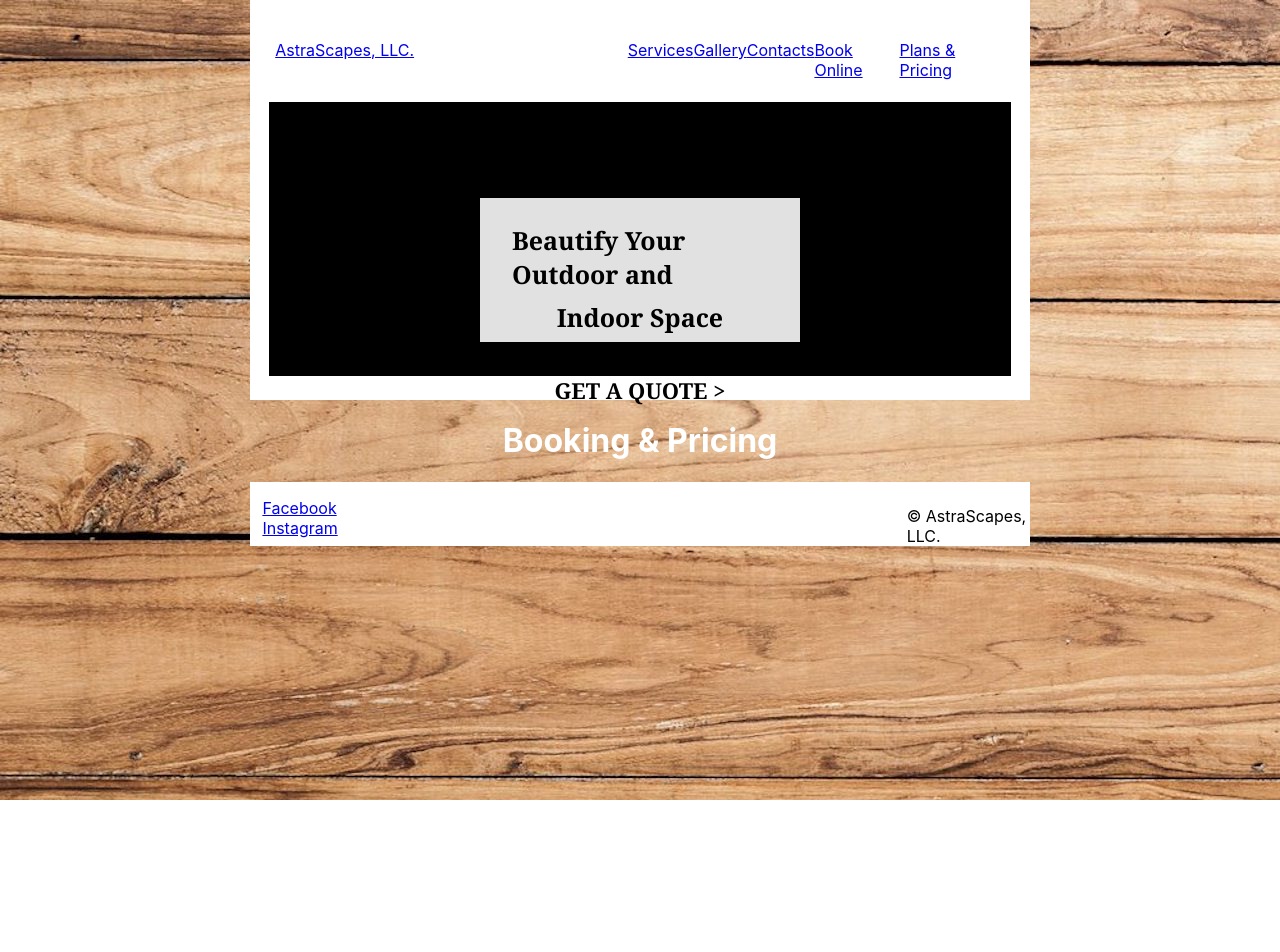
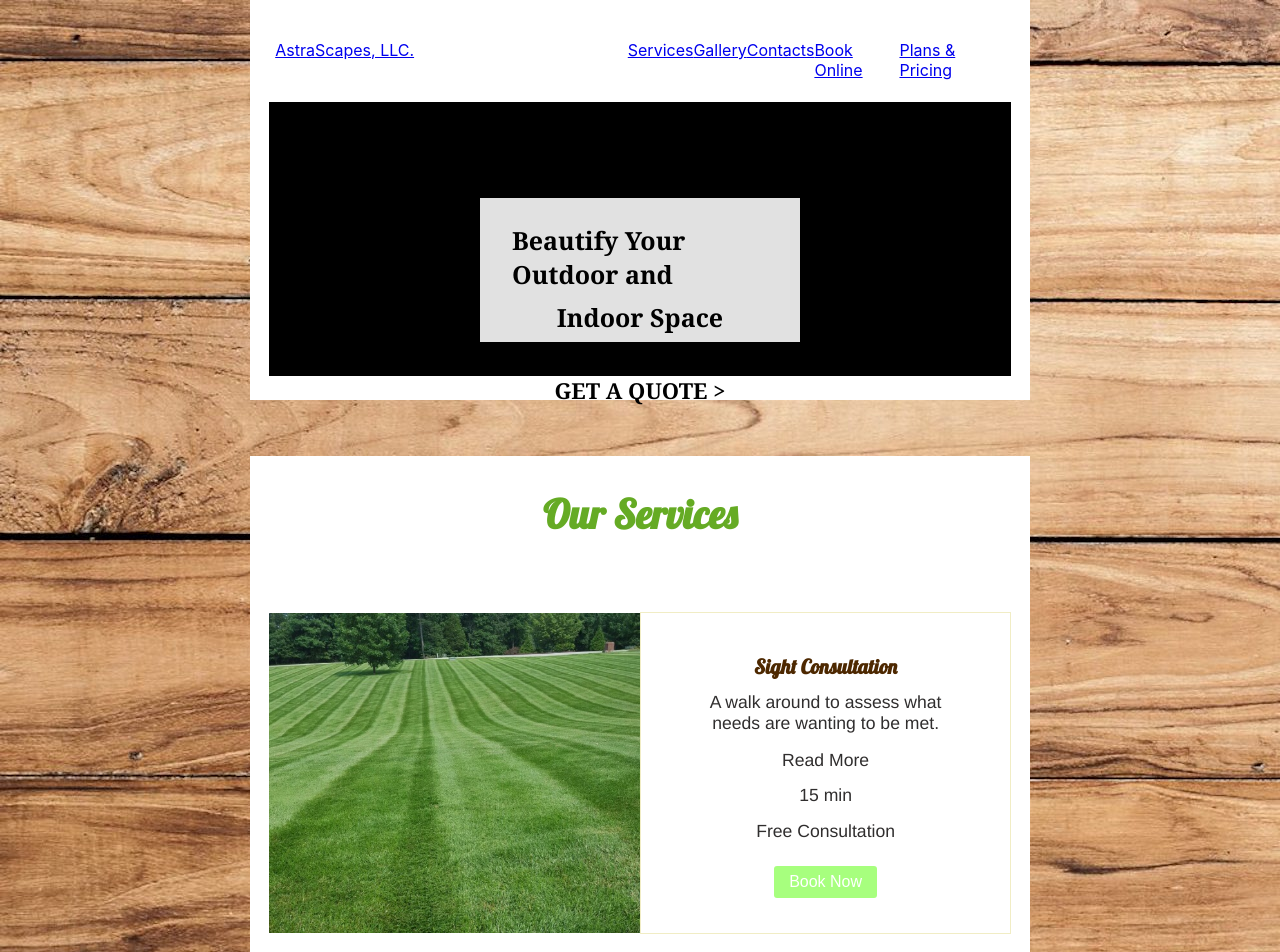
Before and after one commit to Tneebs/astrascapes_website, a React (Create React App) app in the folder frontend/: page /booking in a window 1280 px wide. Shown: the top 952 px of the page. Before the commit the page ends 800 px from the top, so only its background shows below. Built offline with nearby package versions, Linux system fonts and the light colour scheme.

Commit message:
booking component layout

```diff
--- a/frontend/src/components/Booking.js
+++ b/frontend/src/components/Booking.js
@@ -1,8 +1,86 @@
 import React from 'react';
+import Sight from '../images/sight_consultation.jpg';
+import Bronze_LC from '../images/bronze_package_lawn.jpg';
+import Silver_LC from '../images/silver_package_lawn.jpg';
+import Gold_LC from '../images/gold_package_lawn.jpg';
+import Bronze_PW from '../images/bronze_package_pw.jpg';
 
 const Booking = () => {
     return(
-        <h1>Booking {'&'} Pricing</h1>
+        <div className='main-container'>
+                <h2 className='container-title'>Our Services</h2>
+                <br/>
+                <br/>
+                <div className='main-x-container'>
+                    <div className='left-y-container'>
+                        <img className='left-img' alt='sight-img' src={Sight} />
+                    </div>
+                    <div className='right-y-container'>
+                        <h2 className='right-title'>Sight Consultation</h2>
+                        <p className='right-text-1'>A walk around to assess what needs are wanting to be met.</p>
+                        <p className='right-text-2'>Read More<br/>15 min<br/>Free Consultation</p>
+                        <button className='button'>Book Now</button>
+                    </div>
+                </div>
+                <br/>
+                <br/>
+                <br/>
+                <div className='main-x-container'>
+                    <div className='left-y-container'>
+                        <img className='left-img' alt='bronze-lc-img' src={Bronze_LC} />
+                    </div>
+                    <div className='right-y-container'>
+                        <h2 className='right-title'>Bronze Package Lawn Care</h2>
+                        <p className='right-text-1'>Bronze Package Lawn Care, Cut, Edge, Weedeat, and Blow off/Clean-up.</p>
+                        <p className='right-text-2'>Read More<br/>15 min<br/>$40</p>
+                        <button className='button'>Book Now</button>
+                    </div>
+                </div>
+                <br/>
+                <br/>
+                <br/>
+                <div className='main-x-container'>
+                    <div className='left-y-container'>
+                        <img className='left-img' alt='silver-lc-img' src={Silver_LC} />
+                    </div>
+                    <div className='right-y-container'>
+                        <h2 className='right-title'>Silver Package Lawn Care</h2>
+                        <p className='right-text-1'>Weekly Lawn maintenance including Bronze Package perks</p>
+                        <p className='right-text-2'>Read More<br/>30 min<br/>$40</p>
+                        <button className='button'>Book Now</button>
+                    </div>
+                </div>
+                <br/>
+                <br/>
+                <br/>
+                <div className='main-x-container'>
+                    <div className='left-y-container'>
+                        <img className='left-img' alt='gold-lc-img' src={Gold_LC} />
+                    </div>
+                    <div className='right-y-container'>
+                        <h2 className='right-title'>Gold Package Lawn Care</h2>
+                        <p className='right-text-1'>Lawn Maintenance to the extreme; Cut, Edge, Weedeat, Blow off and More</p>
+                        <p className='right-text-2'>Read More<br/>30 min<br/>$160</p>
+                        <button className='button'>Book Now</button>
+                    </div>
+                </div>
+                <br/>
+                <br/>
+                <br/>
+                <div className='main-x-container'>
+                    <div className='left-y-container'>
+                        <img className='left-img' alt='bronze-pw-img' src={Bronze_PW} />
+                    </div>
+                    <div className='right-y-container'>
+                        <h2 className='right-title'>Bronze Package Pressure Washing</h2>
+                        <p className='right-text-1'>A gentle cleanse of your Walk ways and Front porch.</p>
+                        <p className='right-text-2'>Read More<br/>1 Hr<br/>$200</p>
+                        <button className='button'>Book Now</button>
+                    </div>
+                </div>
+                <br/>
+                <br/>
+        </div>
     )
 }
 
--- a/frontend/src/containers/App.js
+++ b/frontend/src/containers/App.js
@@ -9,6 +9,7 @@ import '../styling/App.css';
 import '../styling/home.css';
 import '../styling/services.css';
 import '../styling/Contact.css';
+import '../styling/Booking.css';
 
 import Footer from './Footer';
 import Header from './Header';
--- /dev/null
+++ b/frontend/src/styling/Booking.css
@@ -0,0 +1,81 @@
+/* BOOKING PAGE */
+@font-face {
+    font-family: 'Lobster-Regular';
+    src: url('../fonts/Lobster-Regular.ttf');
+}
+
+.main-container {
+    margin-top: 7vh;
+    width: 61vw;
+    display: flex;
+    flex-direction: column;
+    align-items: center;
+    background-color: white;
+}
+
+.container-title {
+    font-family: Lobster-Regular;
+    color: #65ab24;
+    font-size: 5vh;
+}
+
+.main-x-container {
+    display: flex;
+    width: 58vw;
+    align-items: center;
+}
+
+.left-y-container {
+    display: flex;
+    flex-direction: column;
+    width: 29vw;
+    height: 40vh;
+}
+
+.left-img {
+    width: 29vw;
+    height: 40vh;
+}
+
+.right-y-container {
+    display: flex;
+    flex-direction: column;
+    align-items: center;
+    width: 29vw;
+    height: 40vh;
+    text-align: center;
+    border: 1px solid rgba(240, 236, 192, 0.911);
+    font-family: 'Franklin Gothic Medium', 'Arial Narrow', Arial, sans-serif;
+}
+
+.right-title {
+    color: rgb(77, 40, 0);
+    font-family: Lobster-Regular;
+    font-size: 2.5vh;
+    padding-top: 3vh;
+}
+
+.right-text-1 {
+    width: 20vw;
+    margin-top: -.5vh;
+    font-size: 2.2vh;
+    color: rgb(48, 46, 46);
+}
+
+.right-text-2 {
+    margin-top: -1vh;
+    width: 20vw;
+    font-size: 2.2vh;
+    line-height: 2em;
+    color: rgb(48, 46, 46);
+}
+
+.button {
+    height: 4vh;
+    width: 8vw;
+    font-size: 2vh;
+    background-color: #9eff71e7;
+    color: white;
+    border-radius: 3px;
+    border: none;
+}
```
